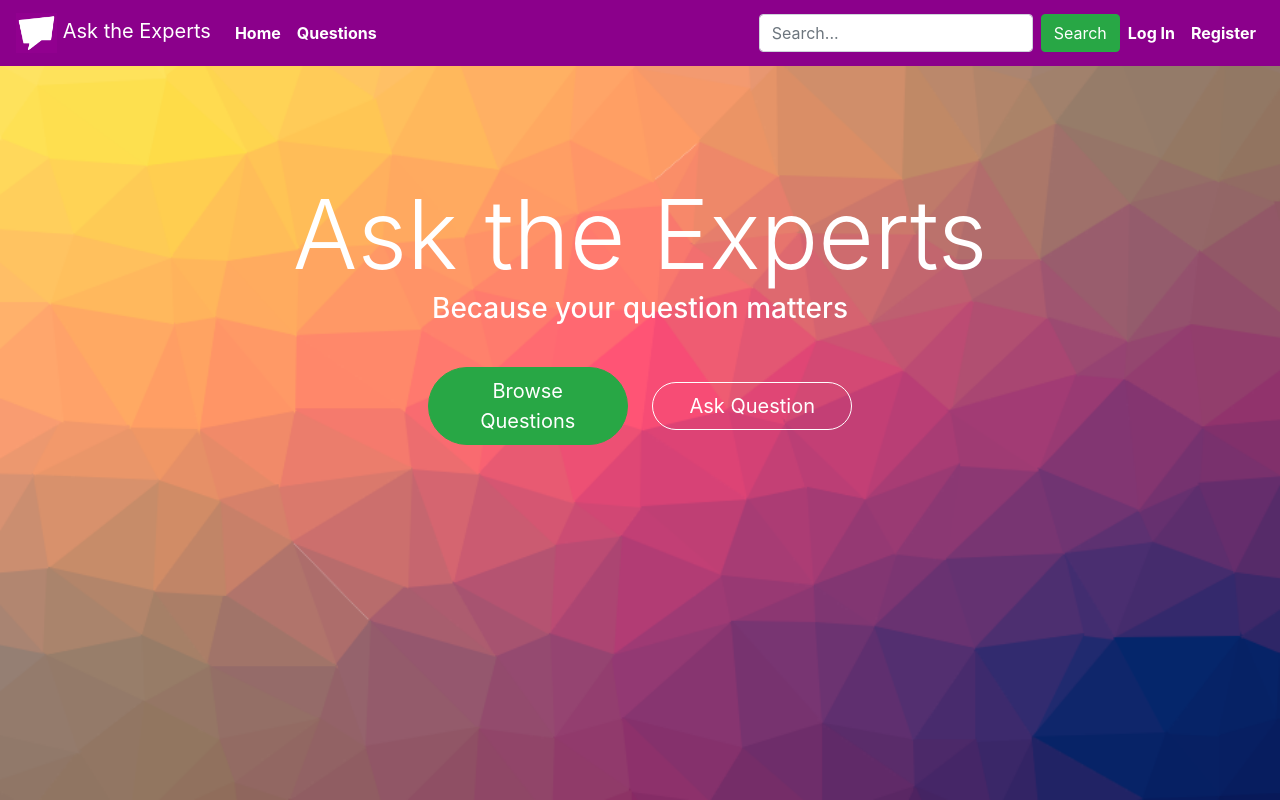
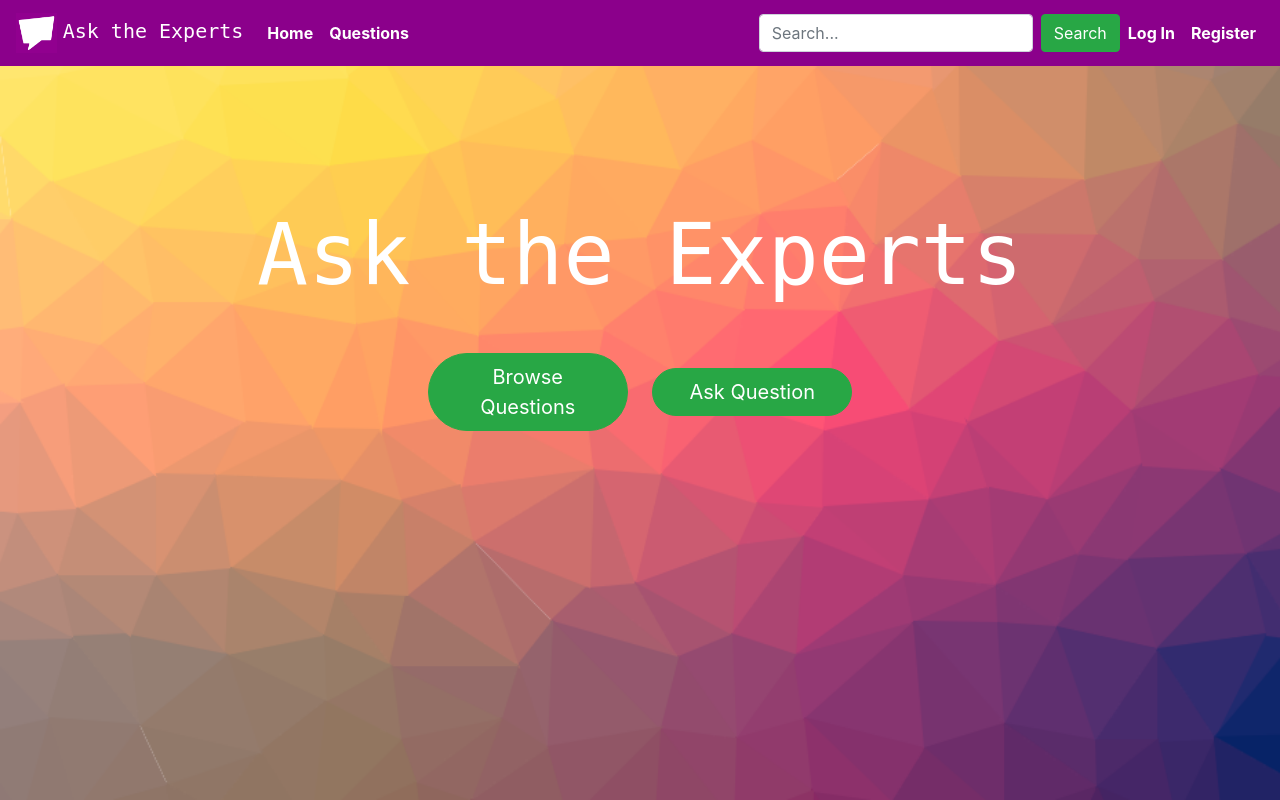
Before and after one commit to gustavocmaciel/ask-the-experts, a Django app: page / in a window 1280 px wide. Run offline with Django 3.2, Linux system fonts and the light colour scheme; some libraries are stand-ins or nearby versions.

Commit message:
Update index

```diff
--- a/asktheexperts/static/asktheexperts/styles.css
+++ b/asktheexperts/static/asktheexperts/styles.css
@@ -3,22 +3,8 @@
 }
 
 body {
-    /*
-    I wanted to make the background image cover the whole window.
-    After some online search, I've found this example on
-    https://css-tricks.com/perfect-full-page-background-image/#awesome-easy-progressive-css3-way
-    and it worked just fine.
-    */
-    background: url('/static/background.png') no-repeat center center fixed;
-    -webkit-background-size: cover;
-    -moz-background-size: cover;
-    -o-background-size: cover;
+    background: url('/static/background.png') fixed;
     background-size: cover;
-}
-
-.index-div {
-    max-height: 500px;
-    position: relative;
 }
 
 /* Register/Login page */
@@ -55,12 +41,25 @@ body {
 
 /* Index page */
 
+.index-div {
+    max-height: 500px;
+    position: relative;
+    height: 800px;
+}
+
+.index-heading {
+    font-size: 5.3rem;
+    font-family:monospace;
+    color: white;
+}
+
 .index-button {
     border-radius: 50px;
     margin: 10px;
     width: 200px;
 }
 
+/*
 .white-button {
     color:white;
     border-color: white;
@@ -72,13 +71,13 @@ body {
     border-color: white;
 
 }
-
+*/
 .no-decoration:hover {
     text-decoration: none;
 }
 
-#animate {
-    position: absolute;
+#ask-name {
+    font-family: monospace;
 }
 
 /* Questions page */
--- a/asktheexperts/templates/asktheexperts/index.html
+++ b/asktheexperts/templates/asktheexperts/index.html
@@ -4,17 +4,16 @@
 {% block body %}
 
     <div class="container">
-        <div class="container text-white">
+        <div class="container">
             <div class="row justify-content-center">
-                <div class="row align-items-center vh-100 index-div">
+                <div class="row align-items-center index-div">
                     <div class="col text-center">
-                        <div class="display-1">
-                            <span>Ask the Experts</span>
-                            <h3>Because your question matters</h3>
+                        <div class="index-heading">
+                            Ask the Experts
                         </div>
                         <br>
                         <a href="{% url 'questions' %}" class="index-button btn btn-lg btn-success">Browse Questions</a>
-                        <a  href="{% url 'ask_question' %}" class="index-button white-button btn btn-lg btn-outline-success">Ask Question</a>
+                        <a href="{% url 'ask_question' %}" class="index-button btn btn-lg btn-success">Ask Question</a>
                     </div>
                 </div>
             </div>
--- a/asktheexperts/templates/asktheexperts/layout.html
+++ b/asktheexperts/templates/asktheexperts/layout.html
@@ -28,7 +28,7 @@
         <nav id="nav-bar" class="navbar navbar-expand-lg navbar-dark">
             <a class="navbar-brand" href="{% url 'index' %}">
                 <img src="/static/logo.png" height="40px" loading="lazy">
-                Ask the Experts
+                <span id="ask-name">Ask the Experts</span>
             </a>
             <button class="navbar-toggler" type="button" data-toggle="collapse" data-target="#navbarSupportedContent" aria-controls="navbarSupportedContent" aria-expanded="false" aria-label="Toggle navigation">
                 <span class="navbar-toggler-icon"></span>
@@ -78,7 +78,6 @@
                 </ul>
             </div>
         </nav>
-        <!--Nav bar end-->
 
         {% block body %}
         {% endblock %}
```
Also changed, not shown: db.sqlite3.
